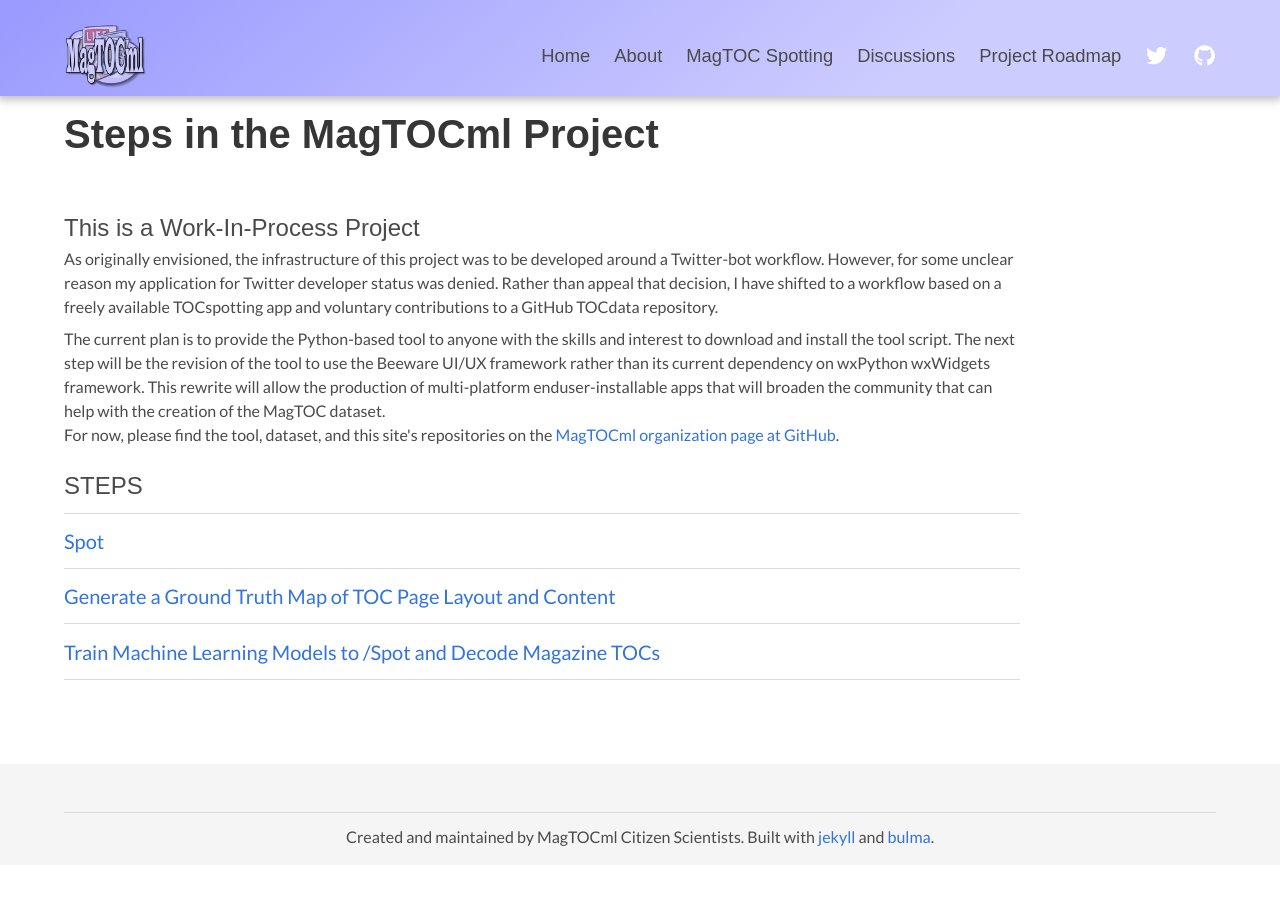
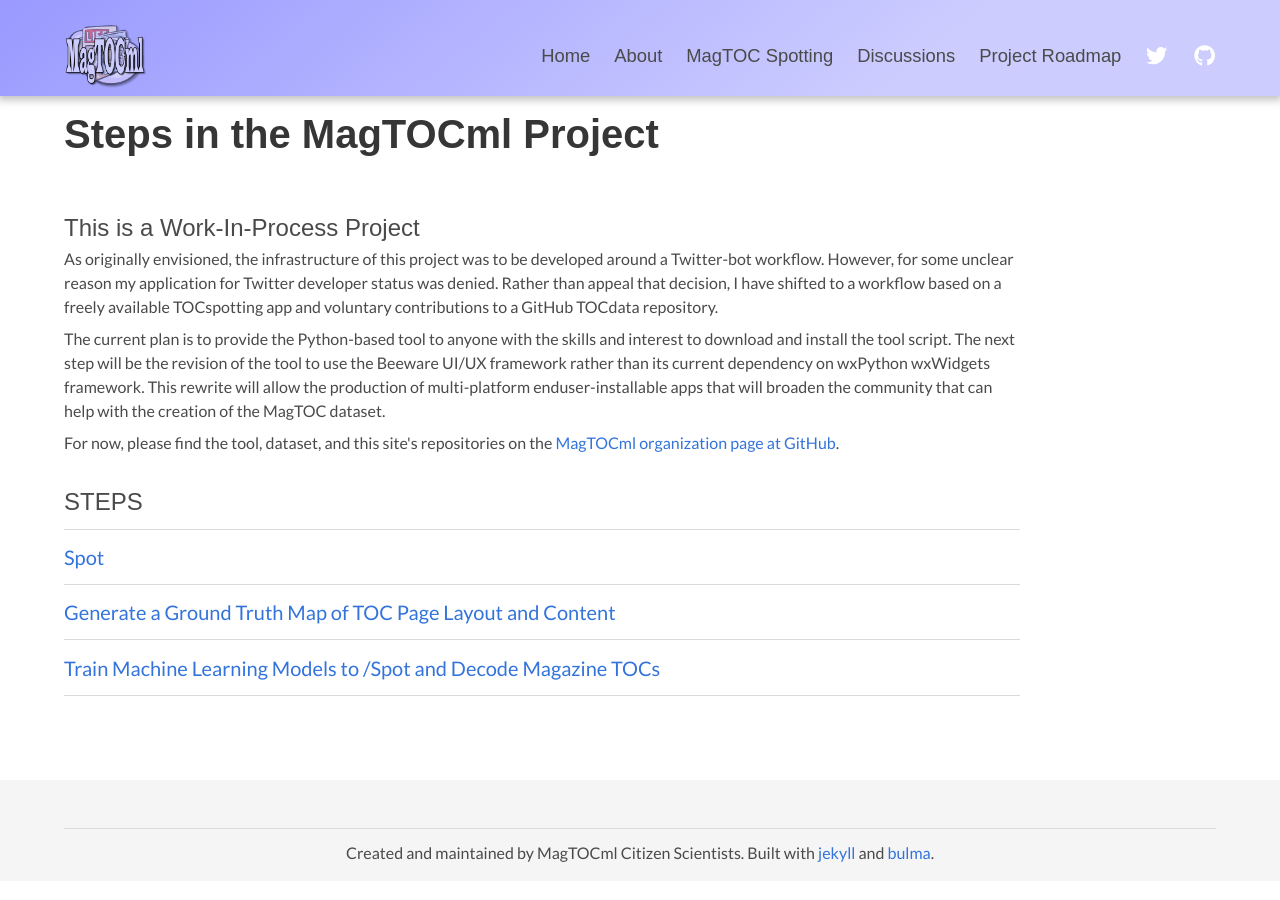
Before and after one commit to MagTOCml/magtocml.github.io, a Jekyll site: the page built from project.html, in a window 1280 px wide. Built offline with Jekyll 4.4.1, drawn with Linux system fonts in a browser that asks for light colours; nearby versions of some CDN libraries; some web fonts are replaced; a style sheet for code colours, icons or effects is not loaded.

Commit message:
Minor CSS tag tweak to the Project page
As the title says...

```diff
--- a/project.html
+++ b/project.html
@@ -18,9 +18,9 @@ comments: true
                 </h2>
                 <p class="mb-2">As originally envisioned, the infrastructure of this project was to be developed around a Twitter-bot workflow. However, for some unclear reason my application for Twitter developer status was denied. Rather than appeal that decision, I have shifted to a workflow based on a freely available TOCspotting app and voluntary contributions to a GitHub TOCdata repository.
                 </p>
-                <p>The current plan is to provide the Python-based tool to anyone with the skills and interest to download and install the tool script. The next step will be the revision of the tool to use the Beeware UI/UX framework rather than its current dependency on wxPython wxWidgets framework. This rewrite will allow the production of multi-platform enduser-installable apps that will broaden the community that can help with the creation of the MagTOC dataset.
+                <p class="mb-2">The current plan is to provide the Python-based tool to anyone with the skills and interest to download and install the tool script. The next step will be the revision of the tool to use the Beeware UI/UX framework rather than its current dependency on wxPython wxWidgets framework. This rewrite will allow the production of multi-platform enduser-installable apps that will broaden the community that can help with the creation of the MagTOC dataset.
                 </p>
-                <p>For now, please find the tool, dataset, and this site's repositories on the <a href="https://github.com/MagTOCml">MagTOCml organization page at GitHub</a>.
+                <p class="mb-2">For now, please find the tool, dataset, and this site's repositories on the <a href="https://github.com/MagTOCml">MagTOCml organization page at GitHub</a>.
                 </p>
                 <br/>
 
```
